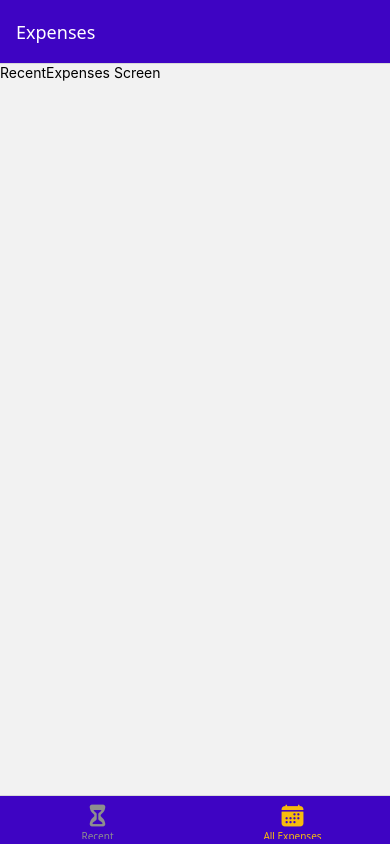
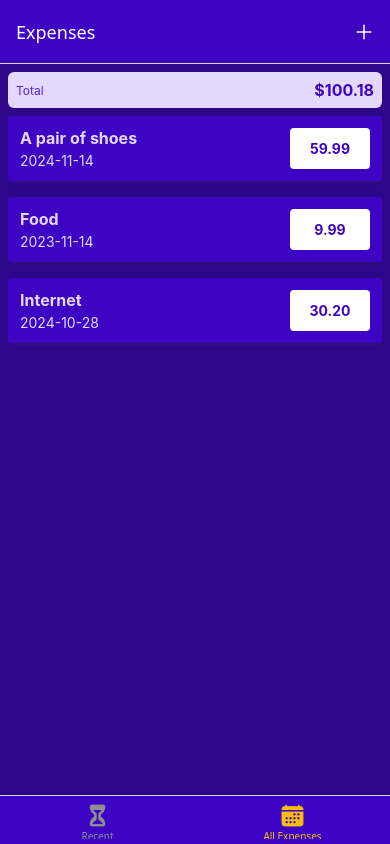
Before and after one commit to anguzuDaniel/tracker, a React Native app: screen /AllExpenses in a window 390 px wide. Built offline with nearby package versions, Linux system fonts and the light colour scheme.

Commit message:
add manage expense page

```diff
--- a/App.js
+++ b/App.js
@@ -7,6 +7,7 @@
 import { GlobalStyles } from "./constants/styles";
 import Expenses from "./screens/Expenses";
 import { Ionicons } from '@expo/vector-icons';
+import IconButton from "./components/UI/IconButton";
 
 const Stack = createNativeStackNavigator();
 const BottomTabs = createBottomTabNavigator();
@@ -14,12 +15,13 @@
 function ExpensesOverView() {
   return (
     <BottomTabs.Navigator
-      screenOptions={{
+      screenOptions={({ navigation }) => ({
         headerStyle: { backgroundColor: GlobalStyles.colors.primary500 },
         headerTintColor: 'white',
         tabBarStyle: { backgroundColor: GlobalStyles.colors.primary500 },
-        tabBarActiveTintColor: GlobalStyles.colors.accent500
-      }}
+        tabBarActiveTintColor: GlobalStyles.colors.accent500,
+        headerRight: ({tintColor}) => (<IconButton icon="add" size={24} color={tintColor} onPress={ () => { navigation.navigate('ManageExpense'); }} />)
+      })}
     >
       <BottomTabs.Screen
         name="RecentExpenses"
@@ -50,11 +52,11 @@
 export default function App() {
   return (
     <>
-      <StatusBar style="auto" />
+      <StatusBar style="light" />
       <NavigationContainer>
         <Stack.Navigator>
           <Stack.Screen name="ExpensesOverview" component={ExpensesOverView} options={{headerShown: false}} />
-          <Stack.Screen name="ManageExpense" component={ManageExpenses} />
+          <Stack.Screen name="ManageExpense" component={ManageExpenses} options={{ presentation: 'modal' }} />
         </Stack.Navigator>
       </NavigationContainer>
     </>
--- /dev/null
+++ b/components/ExpensesOutput/ExpenseItem.js
@@ -0,0 +1,71 @@
+import { Pressable, View, Text, StyleSheet } from "react-native";
+import { GlobalStyles } from "../../constants/styles";
+import { getFormattedDate } from "../../util/date";
+import { useNavigation } from "@react-navigation/native";
+
+function ExpenseItem({ id, description, amount, date }) {
+    const navigation = useNavigation();
+
+    function expressPressHandler() {
+        navigation.navigate('ManageExpense', {
+            expenseId: id
+        });
+    }
+
+    return (
+        <Pressable
+            onPress={expressPressHandler}
+            style={({pressed}) => { pressed && styles.pressed }}
+        >
+            <View style={styles.expenseItem}>
+                <View>
+                    <Text style={[styles.textBase, styles.description]}>{description}</Text>
+                    <Text style={styles.textBase} >{getFormattedDate(date)}</Text>
+                </View>
+                <View style={styles.amountContainer}>
+                    <Text style={styles.amount}>{amount.toFixed(2)}</Text>
+                </View>
+            </View>
+        </Pressable>
+    );
+}
+
+export default ExpenseItem;
+
+const styles = StyleSheet.create({
+    expenseItem: {
+        padding: 12,
+        marginVertical: 8,
+        backgroundColor: GlobalStyles.colors.primary500,
+        flexDirection: 'row',
+        justifyContent: 'space-between',
+        borderRadius: 3,
+        elevation: 3,
+        shadowColor: GlobalStyles.colors.gray500,
+        shadowRadius: 4,
+        shadowOffset: { width: 1, height: 1 },
+        shadowOpacity: 0.4,
+    },
+    textBase: {
+        color: GlobalStyles.colors.primary50,
+        width: '100%'
+    },
+    description: {
+        fontSize: 16,
+        marginBottom: 4,
+        fontWeight: 'bold'
+    },
+    amountContainer: {
+        paddingHorizontal: 12,
+        padddingVertical: 4,
+        backgroundColor: 'white',
+        justifyContent: 'center',
+        alignItems: 'center',
+        borderRadius: 4,
+        minWidth: 80
+    },
+    amount: {
+        color: GlobalStyles.colors.primary500,
+        fontWeight: 'bold'
+    }
+});
--- a/components/ExpensesOutput/ExpensesList.js
+++ b/components/ExpensesOutput/ExpensesList.js
@@ -1,7 +1,16 @@
-import { View, FlatList } from 'react-native';
+import { FlatList } from 'react-native';
+import ExpenseItem from './ExpenseItem';
 
-function ExpensesList() {
-    return <FlatList />;
+function renderExpenseItem(itemData) {
+    return <ExpenseItem {...itemData.item} />;
+}
+
+function ExpensesList({ expenses }) {
+    return <FlatList
+        data={expenses}
+        renderItem={renderExpenseItem}
+        keyExtractor={(item) => item.id}
+    />;
 }
 
 export default ExpensesList;
--- a/components/ExpensesOutput/ExpensesOutput.js
+++ b/components/ExpensesOutput/ExpensesOutput.js
@@ -1,14 +1,44 @@
-import { View, FlatList, Text } from "react-native";
-import ExpenseSummary from "./ExpenseSummary";
+import { View, StyleSheet } from "react-native";
+import ExpenseSummary from "./ExpensesSummary";
 import ExpensesList from "./ExpensesList";
+import { GlobalStyles } from "../../constants/styles";
+
+const DUMMY_EXPENSES = [
+    {
+        id: 'e1',
+        description: 'A pair of shoes',
+        amount: 59.99,
+        date: new Date('2024-11-14')
+    },
+    {
+        id: 'e2',
+        description: 'Food',
+        amount: 9.99,
+        date: new Date('2023-11-14')
+    },
+    {
+        id: 'e3',
+        description: 'Internet',
+        amount: 30.2,
+        date: new Date('2024-10-28')
+    }
+]
 
 function ExpensesOutput({ expenses, expensesPeriod }) {
     return (
-        <View>
-            <ExpenseSummary expenses={expenses} periodName={expensesPeriod}  />
-            <ExpenseList />
+        <View style={styles.container}>
+            <ExpenseSummary expenses={DUMMY_EXPENSES} periodName={expensesPeriod}  />
+            <ExpensesList expenses={DUMMY_EXPENSES} />
         </View>
     );
 }
 
 export default ExpensesOutput;
+
+const styles = StyleSheet.create({
+    container: {
+        padding: 8,
+        backgroundColor: GlobalStyles.colors.primary700,
+        flex: 1
+    }
+});
--- /dev/null
+++ b/components/ExpensesOutput/ExpensesSummary.js
@@ -0,0 +1,37 @@
+import { Text, View, StyleSheet } from 'react-native';
+import { GlobalStyles } from '../../constants/styles';
+
+function ExpensesSummary({ expenses, periodName }) {
+    const expensesSum = expenses.reduce((sum, expense) => {
+        return sum + expense.amount
+    }, 0);
+
+    return (
+        <View style={styles.container}>
+            <Text style={styles.period} >{periodName}</Text>
+            <Text style={styles.sum} >${expensesSum.toFixed(2)}</Text>
+        </View>
+    );
+}
+
+export default ExpensesSummary;
+
+const styles = StyleSheet.create({
+    container: {
+        padding: 8,
+        backgroundColor: GlobalStyles.colors.primary50,
+        borderRadius: 6,
+        flexDirection: 'row',
+        justifyContent: 'space-between',
+        alignItems: 'center'
+    },
+    period: {
+        fontSize: 12,
+        color: GlobalStyles.colors.primary400
+    },
+    sum: {
+        fontSize: 16,
+        fontWeight: 'bold',
+        color: GlobalStyles.colors.primary500
+    }
+});
--- /dev/null
+++ b/components/UI/IconButton.js
@@ -0,0 +1,28 @@
+import { Pressable, View, StyleSheet } from "react-native";
+import { Ionicons } from '@expo/vector-icons';
+
+function IconButton({ icon, size, color, onPress }) {
+    return (
+        <Pressable
+            onPress={onPress}
+            style={({pressed}) => pressed && styles.pressed}
+        >
+            <View style={styles.buttonContainer}>
+                <Ionicons name={icon} size={size} color={color} />
+            </View>
+        </Pressable>
+    );
+}
+
+export default IconButton;
+
+const styles = StyleSheet.create({
+    buttonContainer: {
+        borderRadius: 24,
+        padding: 6,
+        margin: 8
+    },
+    pressed: {
+        opacity: 0.75
+    }
+});
--- a/screens/Expenses.js
+++ b/screens/Expenses.js
@@ -1,7 +1,8 @@
 import { StyleSheet, Text } from "react-native";
+import ExpensesOutput from "../components/ExpensesOutput/ExpensesOutput";
 
 function Expenses() {
-    return <Text>RecentExpenses Screen</Text>;
+    return <ExpensesOutput expensesPeriod='Total' />;
 }
 
 export default Expenses;
--- a/screens/ManageExpenses.js
+++ b/screens/ManageExpenses.js
@@ -1,11 +1,52 @@
-import { StyleSheet, Text } from "react-native";
+import { useLayoutEffect } from "react";
 
-function ManageExpenses() {
-    return <Text>ManageExpenses Screen</Text>
+import { StyleSheet, Text, View } from "react-native";
+import IconButton from "../components/UI/IconButton";
+import { GlobalStyles } from "../constants/styles";
+
+function ManageExpenses({ route, navigation }) {
+    const editedExpenseId = route.params?.expenseId;
+    const isEditing = !!editedExpenseId;
+
+    useLayoutEffect(() => {
+        navigation.setOptions({
+            title: isEditing ? 'Edit Expense' : 'Add Expense'
+        });
+    }, [navigation, isEditing]);
+
+    function onDeleteExpense() {
+
+    }
+
+    return (
+        <View styles={styles.container}>
+            {
+                isEditing &&
+                <View style={styles.deleteContainer}>
+                    <IconButton
+                        icon="trash"
+                        color={GlobalStyles.colors.error500}
+                        size={36} onPress={onDeleteExpense}
+                    />
+                </View>
+            }
+        </View>
+    );
 }
 
 export default ManageExpenses;
 
 const styles = StyleSheet.create({
-
+    container: {
+        flex: 1,
+        padding: 24,
+        backgroundColor: GlobalStyles.colors.primary800
+    },
+    deleteContainer: {
+        marginTop: 16,
+        paddingTop: 8,
+        borderTopWidth: 2,
+        borderTopColor: GlobalStyles.colors.primary200,
+        alignContent: 'center'
+    }
 });
--- a/screens/RecentExpenses.js
+++ b/screens/RecentExpenses.js
@@ -1,7 +1,8 @@
 import { StyleSheet, Text } from "react-native";
+import ExpensesOutput from "../components/ExpensesOutput/ExpensesOutput";
 
 function RecentExpenses() {
-    return <Text>RecentExpenses Screen</Text>
+    return <ExpensesOutput expensesPeriod="Last 7 days" />;
 }
 
 export default RecentExpenses;
--- /dev/null
+++ b/util/date.js
@@ -0,0 +1,3 @@
+export function getFormattedDate(date) {
+    return `${date.getFullYear()}-${date.getMonth() + 1}-${date.getDate()}`;
+}
```
Also changed, not shown: components/ExpensesOutput/ExpenseSummary.js (deleted, +0 -16 lines).
